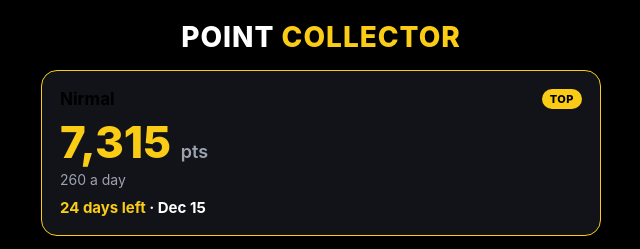
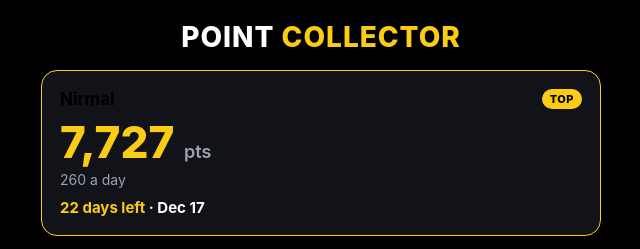
Before and after one commit to Center07/point-collector, a plain HTML site: page index.html in a window 1280 px wide. Shown: the top 249 px of the page, 319-959 px from the left. Drawn offline with Linux system fonts and the light colour scheme.

Commit message:
Update Nirmal points to 7,727

```diff
--- a/index.html
+++ b/index.html
@@ -29,9 +29,9 @@
 
   <div class="box top">
     <div class="row"><span class="name">Nirmal</span><span class="badge">TOP</span></div>
-    <div class="pts">7,315 <small>pts</small></div>
+    <div class="pts">7,727 <small>pts</small></div>
     <div class="rate">260 a day</div>
-    <div class="days"><span>24 days left</span> · Dec 15</div>
+    <div class="days"><span>22 days left</span> · Dec 17</div>
   </div>
 
   <div class="box">
```
